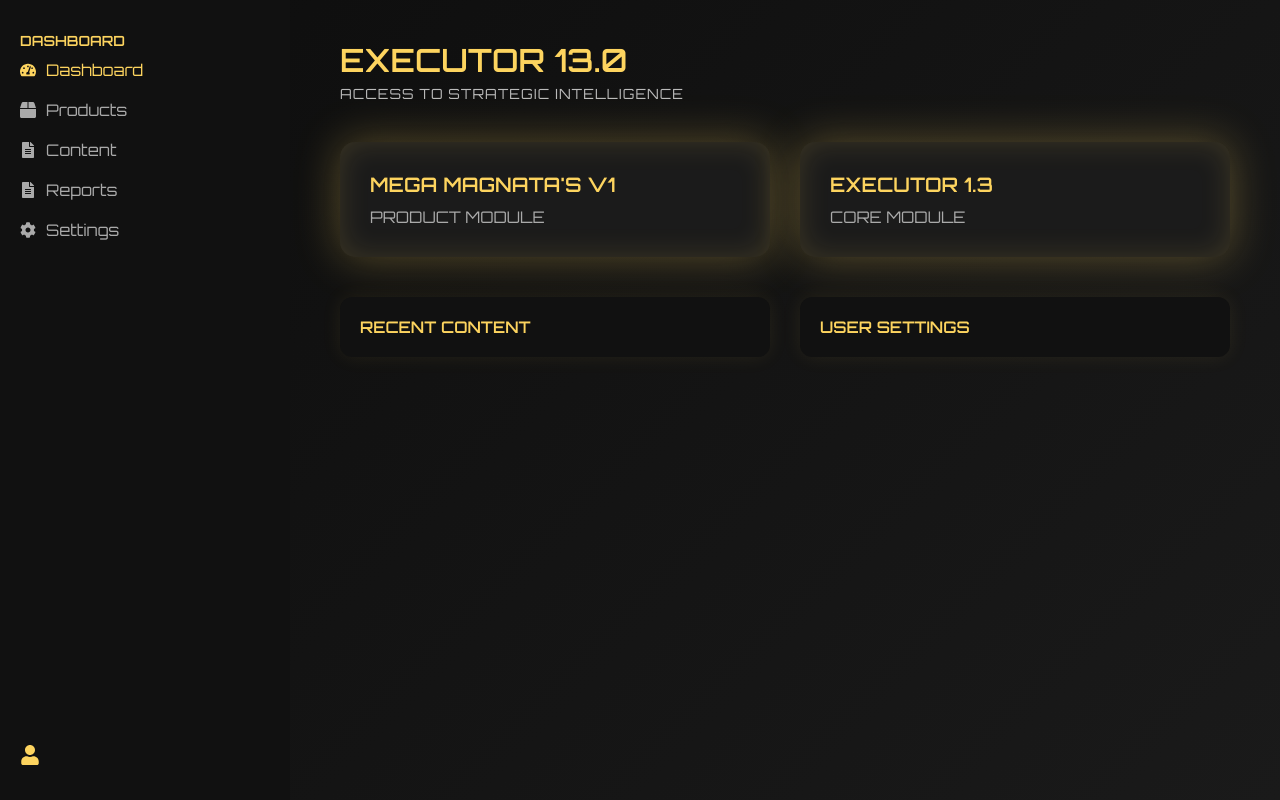
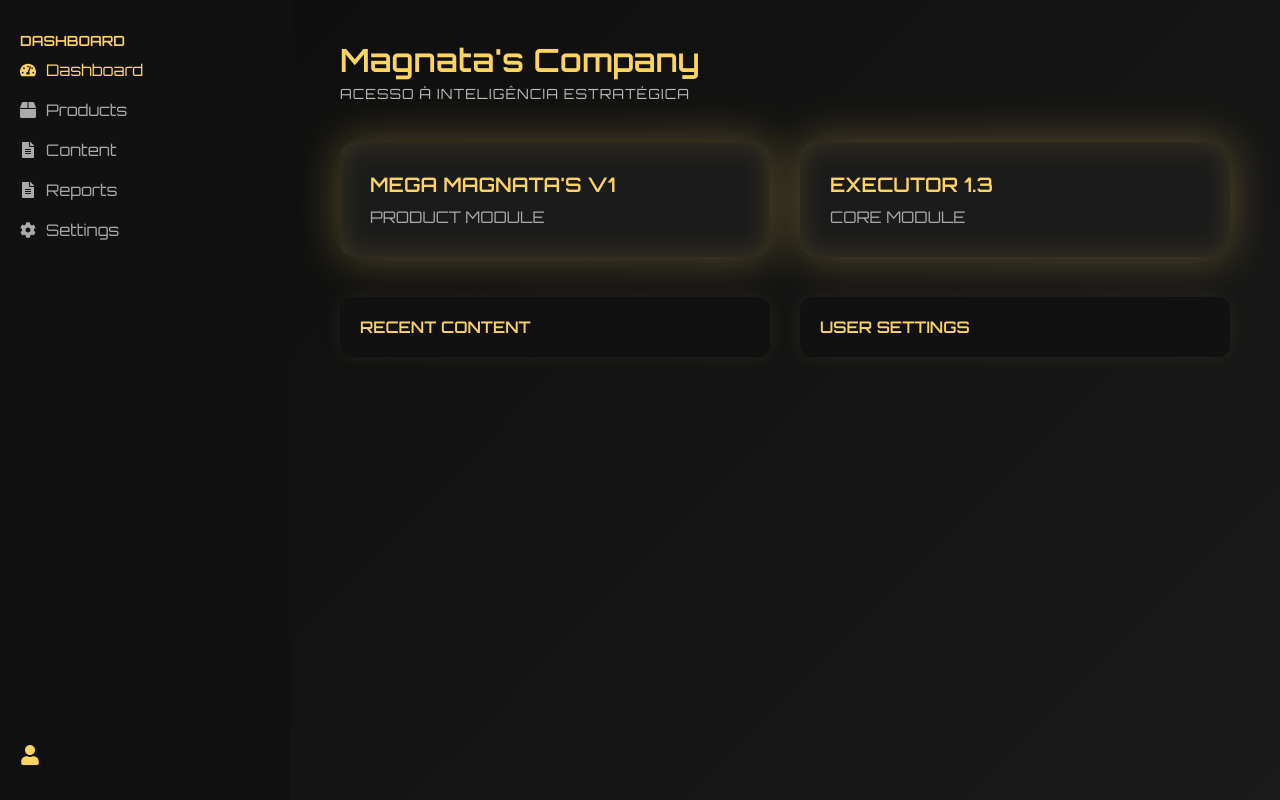
Before and after one commit to Sentarocompany/executor13-membros-demo, a React (Vite) app: page / in a window 1280 px wide. Built offline with nearby package versions, Linux system fonts and the light colour scheme.

Commit message:
Update Painel.jsx

```diff
--- a/src/Painel.jsx
+++ b/src/Painel.jsx
@@ -25,8 +25,8 @@ export default function Painel() {
 
       <main className="main-panel">
         <div className="main-header">
-          <h1>EXECUTOR 13.0</h1>
-          <p>ACCESS TO STRATEGIC INTELLIGENCE</p>
+          <h1>Magnata's Company</h1>
+          <p className="subtext-br">ACESSO À INTELIGÊNCIA ESTRATÉGICA</p>
         </div>
 
         <div className="main-modules">
```
